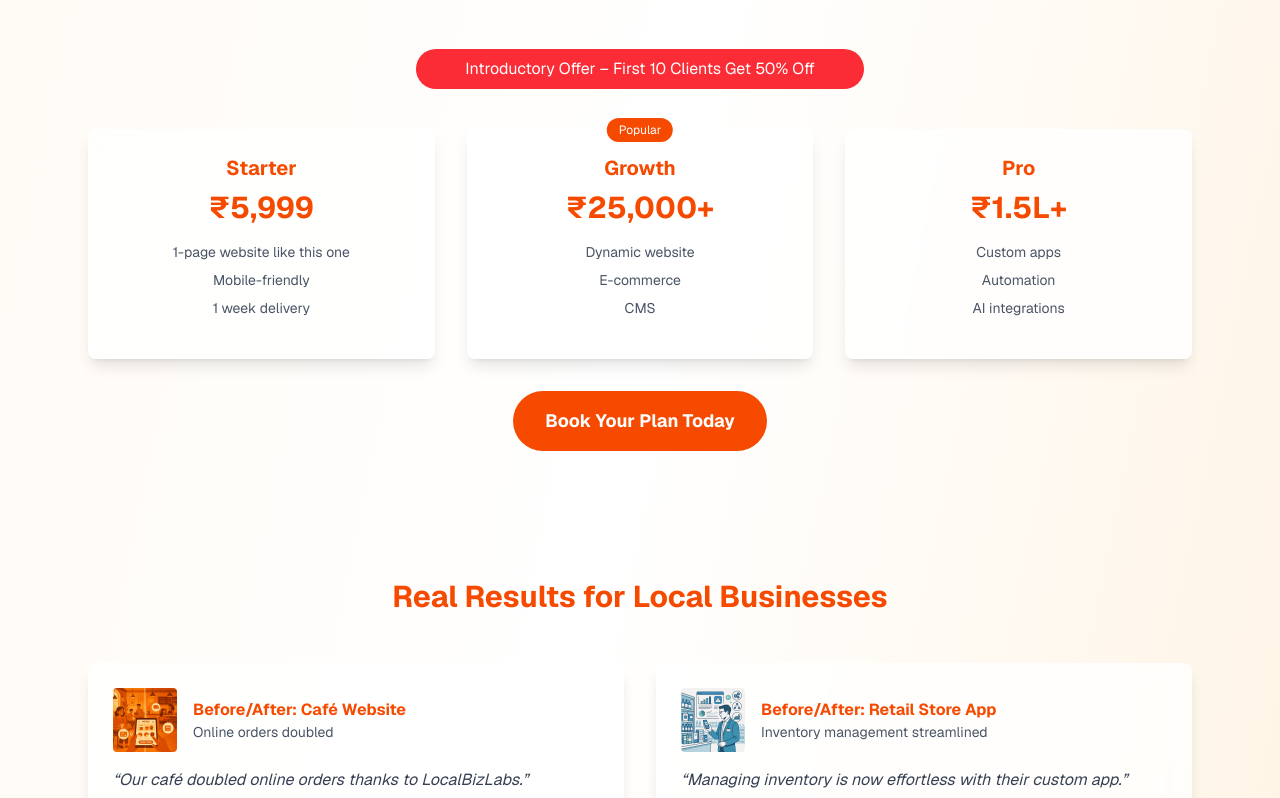
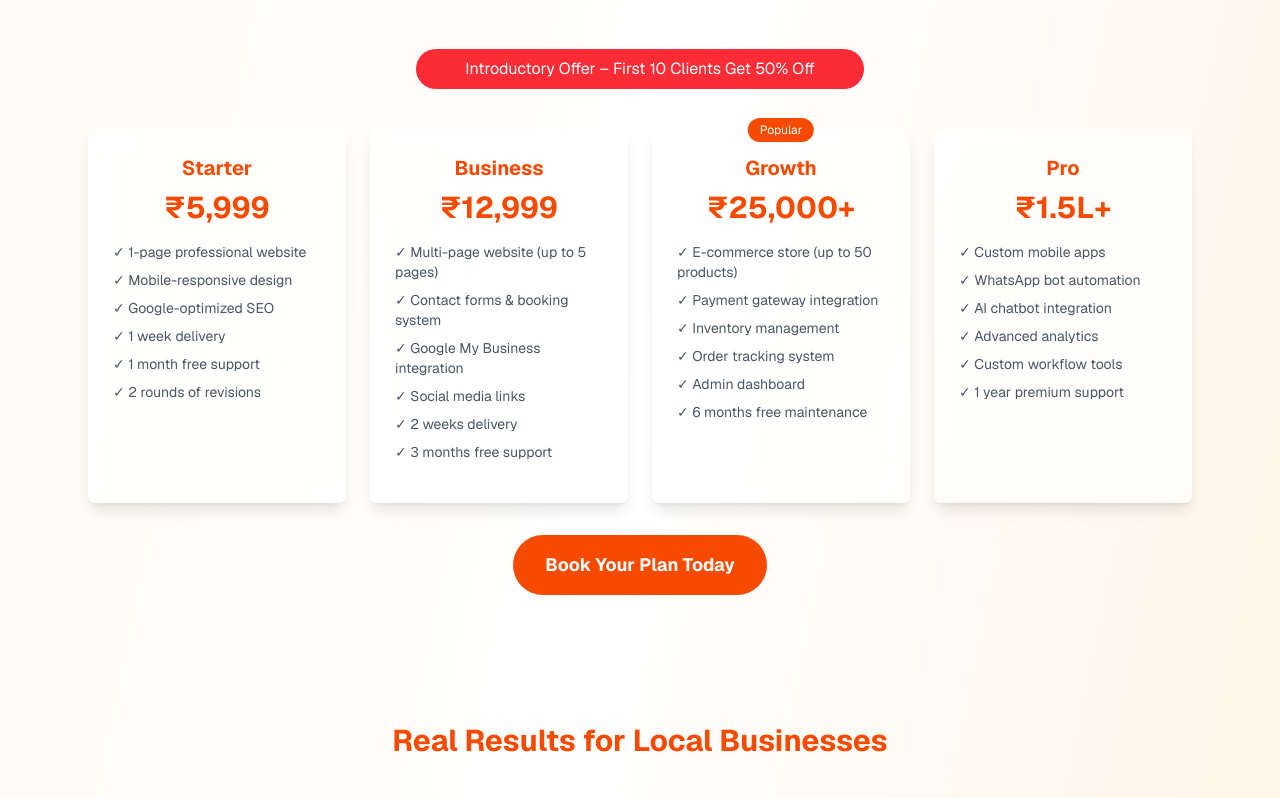
Before and after one commit to vineet-codes256/LocalBiz-Labs-Page, a Next.js app: page / in a window 1280 px wide. Shown: the part 2722-3520 px from the top of the page. Built offline with nearby package versions, Linux system fonts and the light colour scheme.

Commit message:
feat: enhance Pricing component with updated plans, improved layout, and clearer descriptions

```diff
--- a/src/components/Pricing.tsx
+++ b/src/components/Pricing.tsx
@@ -26,8 +26,8 @@ function Pricing() {
             <motion.div
                 initial="hidden"
                 whileInView="visible"
-                variants={{ visible: { transition: { staggerChildren: 0.2 } } }}
-                className="grid md:grid-cols-3 gap-8 mb-8"
+                variants={{ visible: { transition: { staggerChildren: 0.15 } } }}
+                className="grid md:grid-cols-2 lg:grid-cols-4 gap-6 mb-8"
             >
                 <motion.div
                     initial={{ opacity: 0, y: 20 }}
@@ -37,39 +37,65 @@ function Pricing() {
                 >
                     <h3 className="text-xl font-bold mb-2">Starter</h3>
                     <div className="text-3xl font-bold text-orange-600 mb-4">₹5,999</div>
-                    <ul className="text-sm text-gray-600 space-y-2 mb-4">
-                        <li>1-page website like this one</li>
-                        <li>Mobile-friendly</li>
-                        <li>1 week delivery</li>
+                    <ul className="text-sm text-gray-600 space-y-2 mb-4 text-left">
+                        <li>✓ 1-page professional website</li>
+                        <li>✓ Mobile-responsive design</li>
+                        <li>✓ Google-optimized SEO</li>
+                        <li>✓ 1 week delivery</li>
+                        <li>✓ 1 month free support</li>
+                        <li>✓ 2 rounds of revisions</li>
                     </ul>
                 </motion.div>
                 <motion.div
                     initial={{ opacity: 0, y: 20 }}
                     whileInView={{ opacity: 1, y: 0 }}
                     transition={{ duration: 0.5, delay: 0.1 }}
-                    className="bg-white/80 backdrop-blur-sm border border-white/20 p-6 rounded-lg shadow-lg hover:shadow-xl transition-all text-center relative"
+                    className="bg-white/80 backdrop-blur-sm border border-white/20 p-6 rounded-lg shadow-lg hover:shadow-xl transition-all text-center"
                 >
-                    <div className="absolute -top-3 left-1/2 transform -translate-x-1/2 bg-orange-600 text-white px-3 py-1 rounded-full text-xs">Popular</div>
-                    <h3 className="text-xl font-bold mb-2">Growth</h3>
-                    <div className="text-3xl font-bold text-orange-600 mb-4">₹25,000+</div>
-                    <ul className="text-sm text-gray-600 space-y-2 mb-4">
-                        <li>Dynamic website</li>
-                        <li>E-commerce</li>
-                        <li>CMS</li>
+                    <h3 className="text-xl font-bold mb-2">Business</h3>
+                    <div className="text-3xl font-bold text-orange-600 mb-4">₹12,999</div>
+                    <ul className="text-sm text-gray-600 space-y-2 mb-4 text-left">
+                        <li>✓ Multi-page website (up to 5 pages)</li>
+                        <li>✓ Contact forms & booking system</li>
+                        <li>✓ Google My Business integration</li>
+                        <li>✓ Social media links</li>
+                        <li>✓ 2 weeks delivery</li>
+                        <li>✓ 3 months free support</li>
                     </ul>
                 </motion.div>
                 <motion.div
                     initial={{ opacity: 0, y: 20 }}
                     whileInView={{ opacity: 1, y: 0 }}
                     transition={{ duration: 0.5, delay: 0.2 }}
+                    className="bg-white/80 backdrop-blur-sm border border-white/20 p-6 rounded-lg shadow-lg hover:shadow-xl transition-all text-center relative"
+                >
+                    <div className="absolute -top-3 left-1/2 transform -translate-x-1/2 bg-orange-600 text-white px-3 py-1 rounded-full text-xs">Popular</div>
+                    <h3 className="text-xl font-bold mb-2">Growth</h3>
+                    <div className="text-3xl font-bold text-orange-600 mb-4">₹25,000+</div>
+                    <ul className="text-sm text-gray-600 space-y-2 mb-4 text-left">
+                        <li>✓ E-commerce store (up to 50 products)</li>
+                        <li>✓ Payment gateway integration</li>
+                        <li>✓ Inventory management</li>
+                        <li>✓ Order tracking system</li>
+                        <li>✓ Admin dashboard</li>
+                        <li>✓ 6 months free maintenance</li>
+                    </ul>
+                </motion.div>
+                <motion.div
+                    initial={{ opacity: 0, y: 20 }}
+                    whileInView={{ opacity: 1, y: 0 }}
+                    transition={{ duration: 0.5, delay: 0.3 }}
                     className="bg-white/80 backdrop-blur-sm border border-white/20 p-6 rounded-lg shadow-lg hover:shadow-xl transition-all text-center"
                 >
                     <h3 className="text-xl font-bold mb-2">Pro</h3>
                     <div className="text-3xl font-bold text-orange-600 mb-4">₹1.5L+</div>
-                    <ul className="text-sm text-gray-600 space-y-2 mb-4">
-                        <li>Custom apps</li>
-                        <li>Automation</li>
-                        <li>AI integrations</li>
+                    <ul className="text-sm text-gray-600 space-y-2 mb-4 text-left">
+                        <li>✓ Custom mobile apps</li>
+                        <li>✓ WhatsApp bot automation</li>
+                        <li>✓ AI chatbot integration</li>
+                        <li>✓ Advanced analytics</li>
+                        <li>✓ Custom workflow tools</li>
+                        <li>✓ 1 year premium support</li>
                     </ul>
                 </motion.div>
             </motion.div>
```
